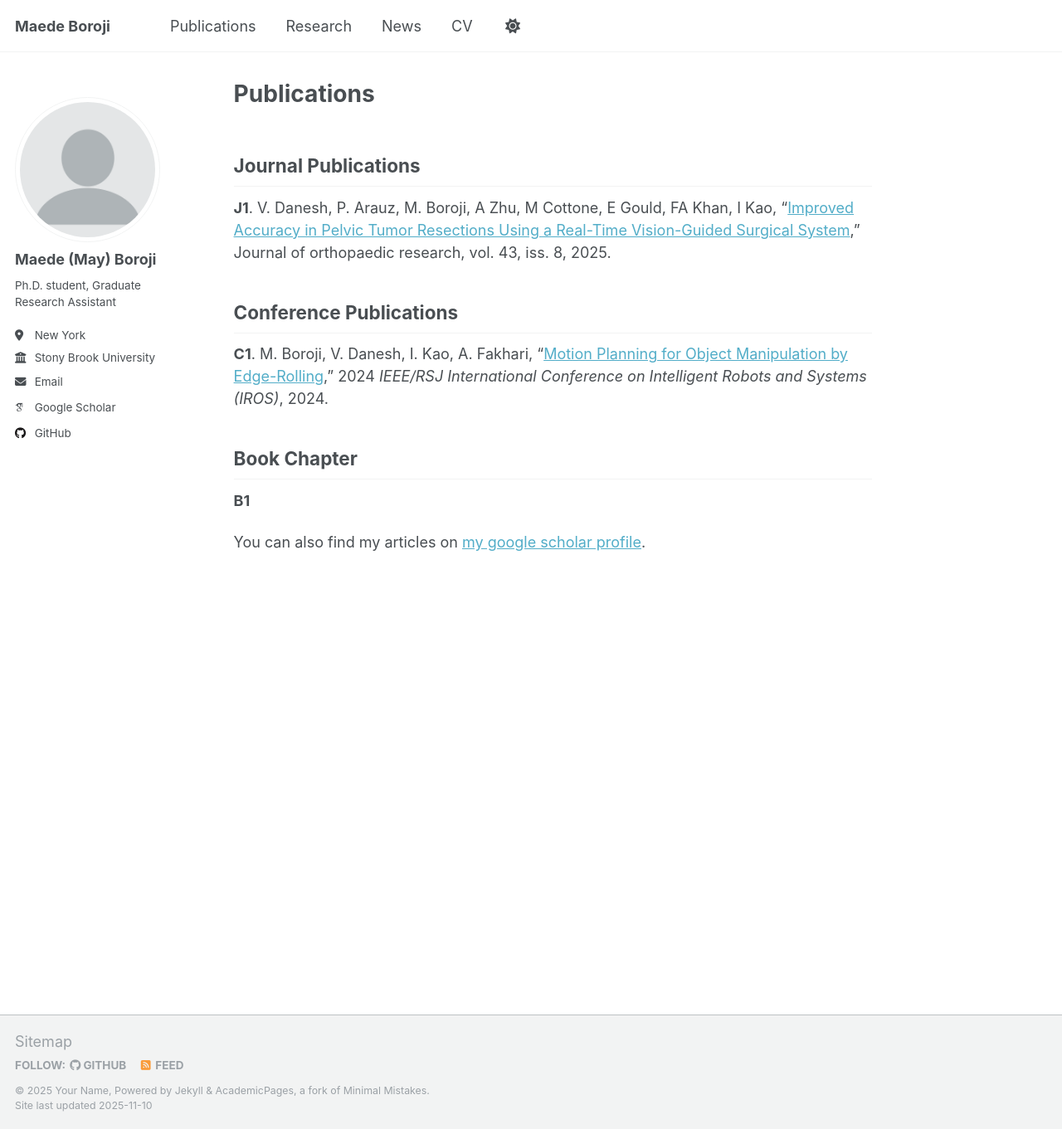
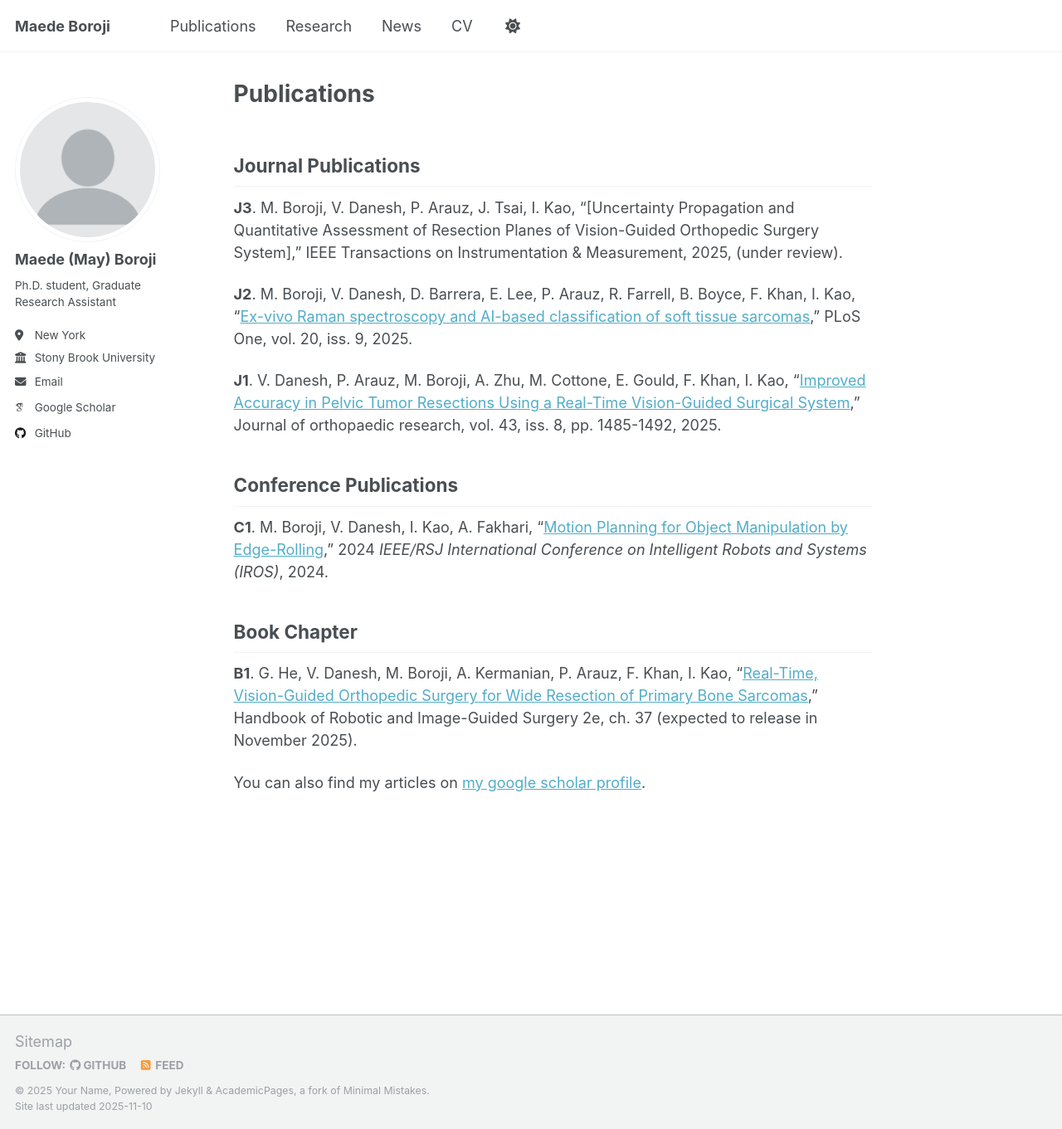
Before and after one commit to MahiBoroji/MahiBoroji.github.io, a Jekyll site: the page built from _pages/publications.md, in a window 1280 px wide and 1361 px high. Shown: the whole window at 83% size. Built offline with Jekyll 4.4.1, drawn with Linux system fonts in a browser that asks for light colours; some web fonts are replaced.

Commit message:
Update journal and conference publications list

```diff
--- a/_pages/publications.md
+++ b/_pages/publications.md
@@ -6,7 +6,11 @@ author_profile: true
 
 ## Journal Publications
 
-**J1**. V. Danesh, P. Arauz, M. Boroji, A Zhu, M Cottone, E Gould, FA Khan, I Kao, "[Improved Accuracy in Pelvic Tumor Resections Using a Real-Time Vision-Guided Surgical System]()," Journal of orthopaedic research, vol. 43, iss. 8, 2025.
+**J3**. M. Boroji, V. Danesh, P. Arauz, J. Tsai, I. Kao, "[Uncertainty Propagation and Quantitative Assessment of Resection Planes of Vision-Guided Orthopedic Surgery System]," IEEE Transactions on Instrumentation & Measurement, 2025, (under review).
+
+**J2**. M. Boroji, V. Danesh, D. Barrera, E. Lee, P. Arauz, R. Farrell, B. Boyce, F. Khan, I. Kao, "[Ex-vivo Raman spectroscopy and AI-based classification of soft tissue sarcomas](https://journals.plos.org/plosone/article?id=10.1371/journal.pone.0330618)," PLoS One, vol. 20, iss. 9, 2025.
+
+**J1**. V. Danesh, P. Arauz, M. Boroji, A. Zhu, M. Cottone, E. Gould, F. Khan, I. Kao, "[Improved Accuracy in Pelvic Tumor Resections Using a Real-Time Vision-Guided Surgical System](https://onlinelibrary.wiley.com/doi/full/10.1002/jor.26111#)," Journal of orthopaedic research, vol. 43, iss. 8, pp. 1485-1492, 2025.
 
 ## Conference Publications
 
@@ -15,7 +19,7 @@ author_profile: true
 
 ## Book Chapter
 
-**B1**
+**B1**. G. He, V. Danesh, M. Boroji, A. Kermanian, P. Arauz, F. Khan, I. Kao, "[Real-Time, Vision-Guided Orthopedic Surgery for Wide Resection of Primary Bone Sarcomas](https://shop.elsevier.com/books/handbook-of-robotic-and-image-guided-surgery/abedin-nasab/978-0-443-13912-3)," Handbook of Robotic and Image-Guided Surgery 2e, ch. 37 (expected to release in November 2025).
 
 
 You can also find my articles on [my google scholar profile](https://scholar.google.com/citations?hl=en&user=7vf-xy8AAAAJ).
```
